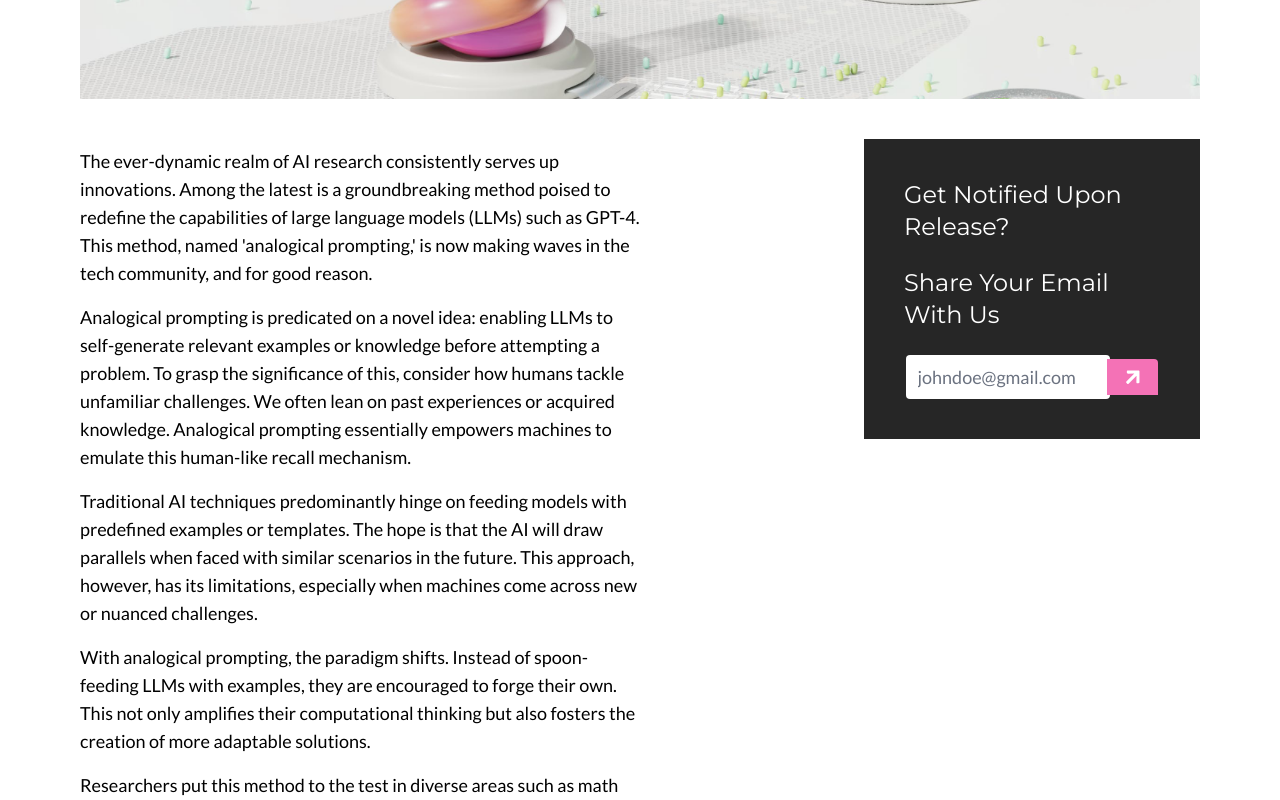
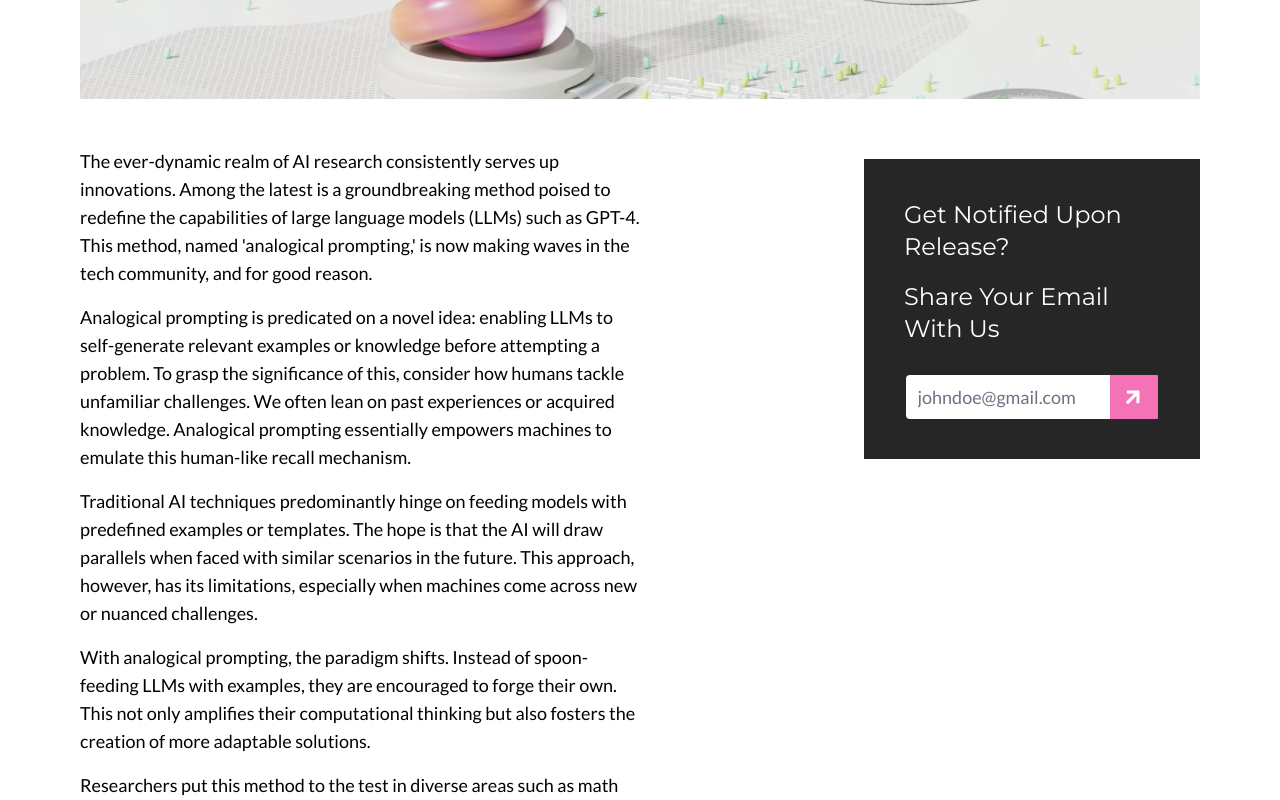
Before and after one commit to The-Artemis-AI/the-Artemis-Website-V2, a React (Vite) app: page /the-Artemis-Website-V2/media/1 in a window 1280 px wide. Shown: the part 1100-1900 px from the top of the page. Built offline with nearby package versions, Linux system fonts and the light colour scheme; a web font is replaced by a local one.

Commit message:
Add 404.html for client-side routing on GitHub Pages

```diff
--- a/src/App.jsx
+++ b/src/App.jsx
@@ -18,7 +18,7 @@ function App() {
     <Router>
     <Routes>
     <Route element={<Wrapper/>}/>
-    <Route index element={<HomePage />}/>
+    <Route index element={<HomePage />} />
     <Route index path="/the-Artemis-Website-V2/" element={<HomePage />}/>
     <Route index path="/the-Artemis-Website-V2/home" element={<HomePage />}/>
     <Route path="/the-Artemis-Website-V2/products" element={<ProductsPage/>}/>
--- a/src/assets/components/ContactSection.jsx
+++ b/src/assets/components/ContactSection.jsx
@@ -2,7 +2,7 @@ import React, {useState, useEffect} from 'react'
 
 function ContactSection() {
   return (
-    <div className='py-20 w-full px-10 phone:px-20 bg-white items-center flex flex-col flex-wrap justify-between tablet:flex-row'>
+    <div className='py-20 w-full px-5 bigphone:px-10 phone:px-20 bg-white items-center flex flex-col flex-wrap justify-between tablet:flex-row'>
     <div className='w-full tablet:w-[70%] '>
     <h1 className='text-2xl bigphone:text-4xl tablet:text-5xl mb-3'>Have a Project? Reach Out</h1>
     <form>
--- a/src/assets/components/HomeSections/MediaSingleSection.jsx
+++ b/src/assets/components/HomeSections/MediaSingleSection.jsx
@@ -26,8 +26,8 @@ function MediaSingleSection() {
     <div className='m-0 w-full min-h-[100vh] px-10 bigphone:px-20'>
 
     <img src={Image} alt="image"  className='w-full h-[30%] object-cover'/>
-    <div className='py-10 flex flex-row justify-between'>
-    <div className='w-[100%] bigphone:w-[50%]  flex flex-row bigphone:flex-col '>
+    <div className='py-10 flex flex-col tablet:flex-row justify-between'>
+    <div className='w-[100%] tablet:w-[50%]  flex flex-col '>
     <p className='text-sm bigphone:text-lg my-2' style={{}}> {serviceContent.paragraph1}</p>
     <p className='text-sm bigphone:text-lg my-2' style={{}}> {serviceContent.paragraph2}</p>
     <p className='text-sm bigphone:text-lg my-2' style={{}}> {serviceContent.paragraph3}</p>
@@ -58,12 +58,12 @@ function MediaSingleSection() {
   <p>{serviceContent?.authorNotes}</p>
   </div>
     </div>
-    <div className='w-[30%] h-[300px] bg-blacky flex flex-col justify-between p-10'>
+    <div className='tablet:w-[30%] h-[200px] tablet:h-[300px] my-5  bg-blacky flex flex-col justify-between p-10'>
     <h3 className='text-2xl text-white ' style={{fontFamily:"Montserrat"}}>Get Notified Upon Release?</h3>
     <h3 className='text-2xl text-white ' style={{fontFamily:"Montserrat"}}>Share Your Email With Us</h3>
-    <div className='w-full items-center justify-center rounded overflow-hidden flex flex-row'>
-    <input className='bg-white placeholder:text-gray-500 py-2 px-3 rounded  text-sm bigphone:text-lg w-[80%]' placeholder='johndoe@gmail.com'/>
-    <button className='bg-pink-400 p-2 rounded rounded-l-none rounded-b-none items-center justify-center flex w-[20%] ml-[-3px]'><FaArrowRight className='text-white text-xl -rotate-45'/></button>
+    <div className='w-full items-center justify-center rounded overflow-hidden flex flex-row mt-3'>
+    <input className='bg-white placeholder:text-gray-500 py-2 px-3 rounded-l   text-sm bigphone:text-lg w-[80%] z-10' placeholder='johndoe@gmail.com'/>
+    <button className='bg-pink-400 p-3 rounded-l items-center justify-center  flex w-[20%] ml-[-3px]'><FaArrowRight className='text-white text-xl -rotate-45'/></button>
     </div>
     </div>
 
--- a/src/assets/components/Navbar.jsx
+++ b/src/assets/components/Navbar.jsx
@@ -15,6 +15,7 @@ function Navbar(props) {
     </div>
     <div className='navbar hidden tablet:flex space-x-6 justify-center  w-[60%]'>
     <a href="/the-Artemis-Website-V2/"> <p className='text-sm cursor-pointer' id={active ==="Home"?'active':""} style={{display:"block"}}> Home</p></a>
+    <Link to="/the-Artemis-Website-V2/"><p className='text-sm cursor-pointer' id={active === "Home" ? 'active' : ""}>Home</p></Link>
     <a href="/the-Artemis-Website-V2/services"> <p className='text-sm cursor-pointer' id={active ==="Services"?'active':""}> Services</p></a>
     <a href="/the-Artemis-Website-V2/products"><p className='text-sm cursor-pointer' id={active ==="Products"?'active':""}> Products</p></a>
     <a href="/the-Artemis-Website-V2/media"><p className='text-sm cursor-pointer' id={active ==="Media"?'active':""}> Media</p></a>
--- a/src/assets/components/OurClientsSection.jsx
+++ b/src/assets/components/OurClientsSection.jsx
@@ -7,7 +7,7 @@ import Private  from "../images/private-sector.svg"
 
 function OurClientsSection() {
   return (
-    <div className='w-full min-h-full tablet:h-full p-10 px-20  bg-white flex flex-col tablet:flex-row justify-between items-center'>
+    <div className='w-full min-h-full tablet:h-full p-5 bigphone:p-10 tablet:px-20  bg-white flex flex-col tablet:flex-row justify-between items-center'>
     <div className="h-full w-full tablet:w-[50%] object-contain" style={{backgroundImage:`${people}`}}>
     <img src={people} className='w-full h-full object-contain'/>
     </div>
--- a/src/assets/components/TestimonialsSection.jsx
+++ b/src/assets/components/TestimonialsSection.jsx
@@ -50,9 +50,9 @@ function TestimonialsSection() {
     // }
 
     return (
-    <div className='w-full py-20 p-10 px-20  bg-gray-100 flex flex-col tablet:flex-row justify-between items-center'>
+    <div className='w-full py-20 p-5 bigphone:p-10 tablet:px-20  bg-gray-100 flex flex-col tablet:flex-row justify-between items-center'>
     <div className='w-full tablet:w-[60%] flex flex-col justify-between'>
-    <div className='space-y-10 w-[60%]'>
+    <div className='space-y-10 bigphone:w-[60%]'>
         <h3 className='text-5xl '>Our Testimonials</h3>
         <p className='text-sm'>The phrase beauty is in the hands of the beholder is an expression that means that what is considered beautiful is subjective and depends on individual perceptions and preferences. It suggests that different people may have different definitions of beauty and that there is no objective standard for what is considered beautiful. </p>
     </div>
--- a/vite.config.js
+++ b/vite.config.js
@@ -4,5 +4,5 @@ import react from '@vitejs/plugin-react'
 export default defineConfig({
   jsxInject: `import * as ReactDOM from 'react-dom';`,
   plugins: [react()],
-  base: "/the-Artemis-Website-V2/"
+  // base: "/the-Artemis-Website-V2/"
 })
```
Also changed, not shown: 404.html (added, +15 -0 lines), 1 other file (tests, documents, lock files or other folders).
